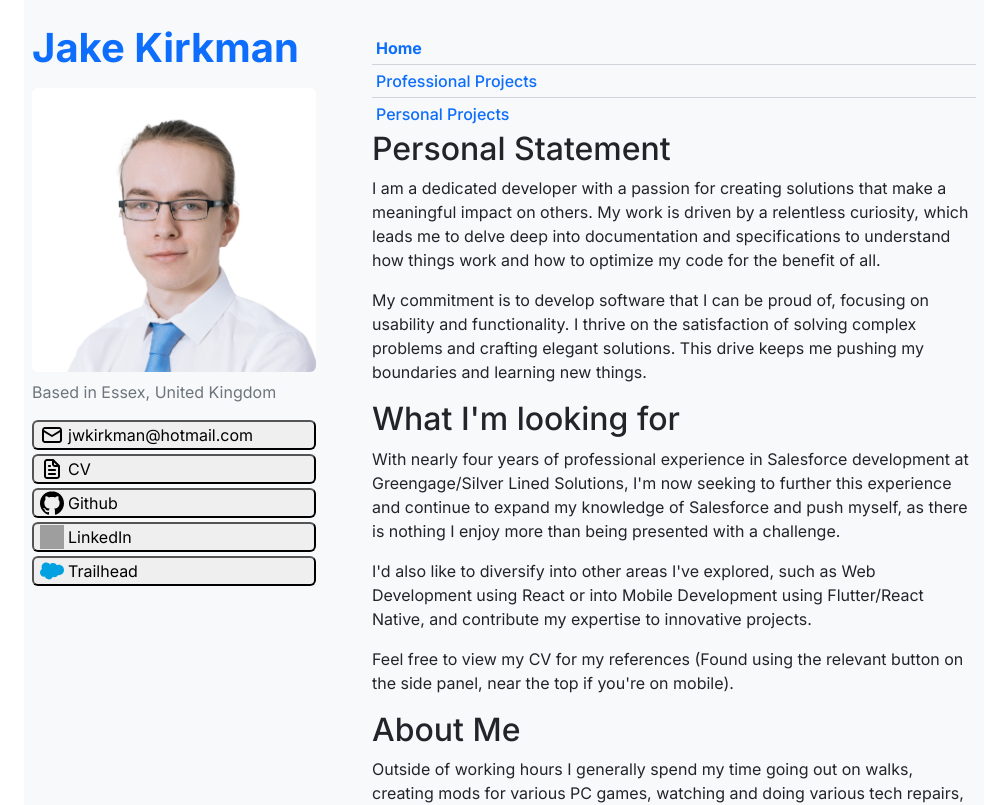
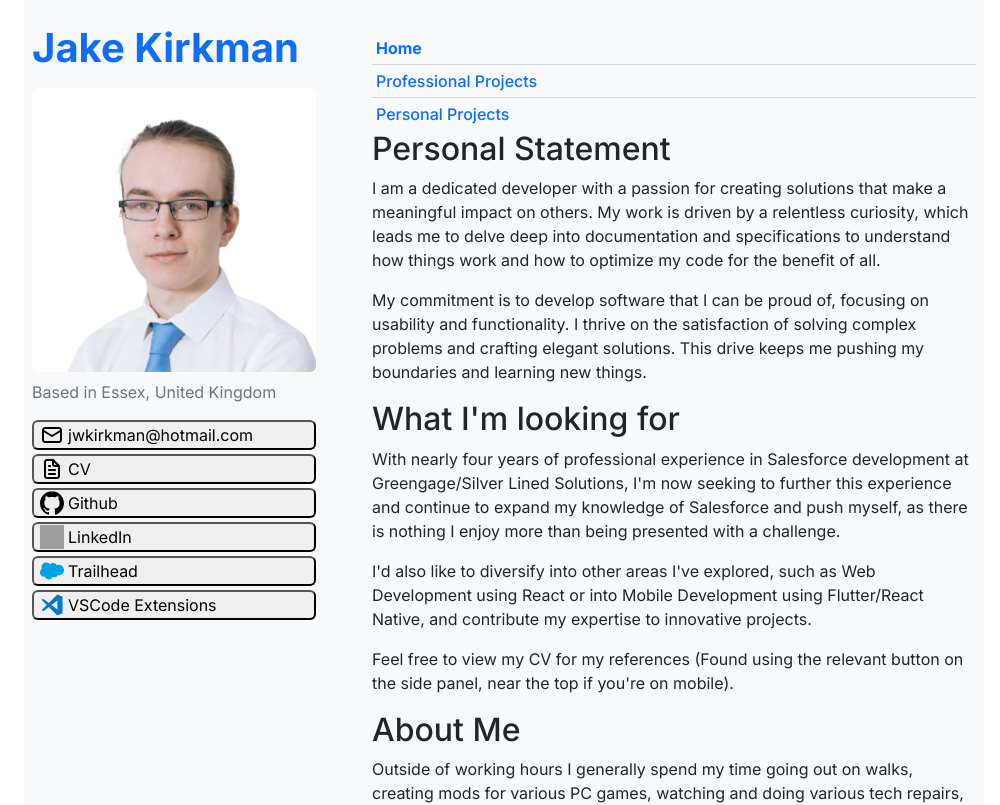
Before and after one commit to jake-kirkman/jake-kirkman.github.io, a React (Create React App) app: page / in a window 1280 px wide. Shown: the top 805 px of the page, without its empty margins (136-1136 px from the left). Built offline with nearby package versions, Linux system fonts and the light colour scheme; grey boxes are pictures that could not be loaded.

Commit message:
VSCode link

```diff
--- a/src/components/sidebar.tsx
+++ b/src/components/sidebar.tsx
@@ -8,6 +8,7 @@ import ICN_GITHUB from './../assets/icons/icn_github.svg';
 import ICN_LINKEDIN from './../assets/icons/icn_linkedin.svg';
 import ICN_FILE from './../assets/icons/icn_file.svg';
 import ICN_SALESFORCE from './../assets/icons/icn_salesforce.svg';
+import ICN_VSCODE from './../assets/icons/icn_vscode.svg';
 import JAKE_PICTURE from './../assets/images/jake.jpg';
 
 /*=========================================================
@@ -39,6 +40,11 @@ const BUTTONS: {Label: string, Icon: any, Link: string}[] = [
         Label: 'Trailhead',
         Icon: ICN_SALESFORCE,
         Link: 'https://www.salesforce.com/trailblazer/checko9'
+    },
+    {
+        Label: 'VSCode Extensions',
+        Icon: ICN_VSCODE,
+        Link: 'https://marketplace.visualstudio.com/publishers/JakeKirkman'
     }
 ];
 
```
Also changed, not shown: src/assets/icons/icn_vscode.svg (added).
